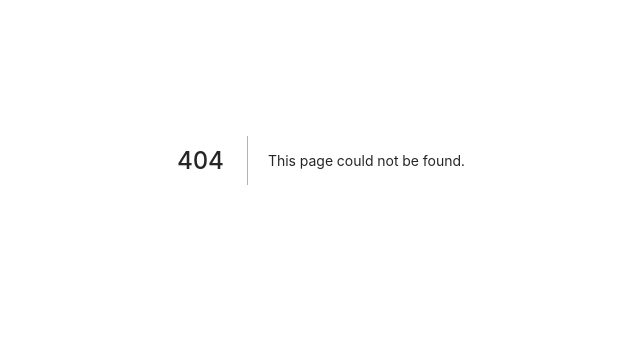
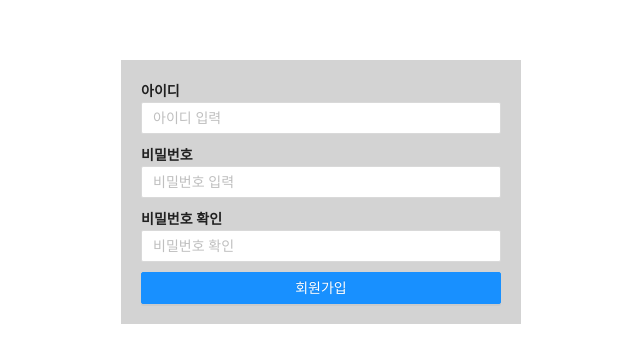
Before and after one commit to CigarettesAfterCoding/amadda-web, a Next.js app: page /sign-up in a window 1280 px wide. Before the commit this address had no page. Shown: the part 240-602 px from the top of the page, without its empty margins (319-959 px from the left). Built offline with nearby package versions, Linux system fonts and the light colour scheme.

Commit message:
feat: 로그인, 회원가입 페이지 구현

```diff
--- a/src/features/sign-up/index.tsx
+++ b/src/features/sign-up/index.tsx
@@ -1,23 +1,46 @@
-import React, { useState } from 'react';
-import { Button, Input, Modal } from 'antd';
+import React from 'react';
+import { Button, Form, Input, Space, Typography } from 'antd';
+import { styled } from '@stitches/react';
 
-export default function SignIn() {
-  const [openModal, setOpenModal] = useState(false);
+export default function SignUpPage() {
+  const [form] = Form.useForm();
+
   return (
-    <>
-      <Input
-        width={300}
-        placeholder="로그인하세요"
-        onClick={() => console.log(213)}
-      />
-
-      <Button onClick={() => setOpenModal(true)}>눌러주세요</Button>
-      <Modal
-        closable
-        visible={openModal}
-        onCancel={() => setOpenModal(false)}
-        onOk={() => setOpenModal(false)}
-      />
-    </>
+    <SignUpSection>
+      <Form form={form}>
+        <Space direction="vertical" size={10} style={{ display: 'flex' }}>
+          <InputWrapper>
+            <Typography.Text strong>아이디</Typography.Text>
+            <Input placeholder="아이디 입력" onClick={() => console.log(213)} />
+          </InputWrapper>
+          <InputWrapper>
+            <Typography.Text strong>비밀번호</Typography.Text>
+            <Input
+              placeholder="비밀번호 입력"
+              onClick={() => console.log(213)}
+            />
+          </InputWrapper>
+          <InputWrapper>
+            <Typography.Text strong>비밀번호 확인</Typography.Text>
+            <Input
+              placeholder="비밀번호 확인"
+              onClick={() => console.log(213)}
+            />
+          </InputWrapper>
+          <Button type="primary" block>
+            회원가입
+          </Button>
+        </Space>
+      </Form>
+    </SignUpSection>
   );
 }
+
+const InputWrapper = styled('div', {});
+
+const SignUpSection = styled('div', {
+  width: '400px',
+  padding: 20,
+  margin: '300px auto',
+  backgroundColor: 'LightGray',
+});
--- /dev/null
+++ b/src/pages/sign-up/index.tsx
@@ -0,0 +1 @@
+export { default } from '@features/sign-up';
```
Also changed, not shown: src/features/sign-in/index.tsx (+35 -21 lines).
